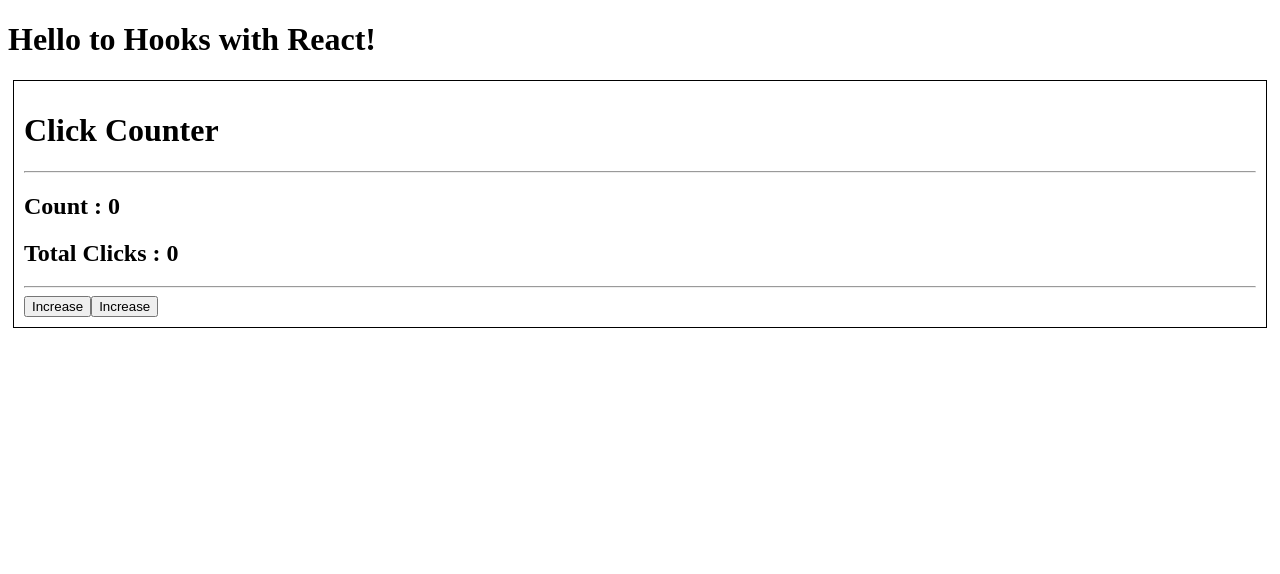
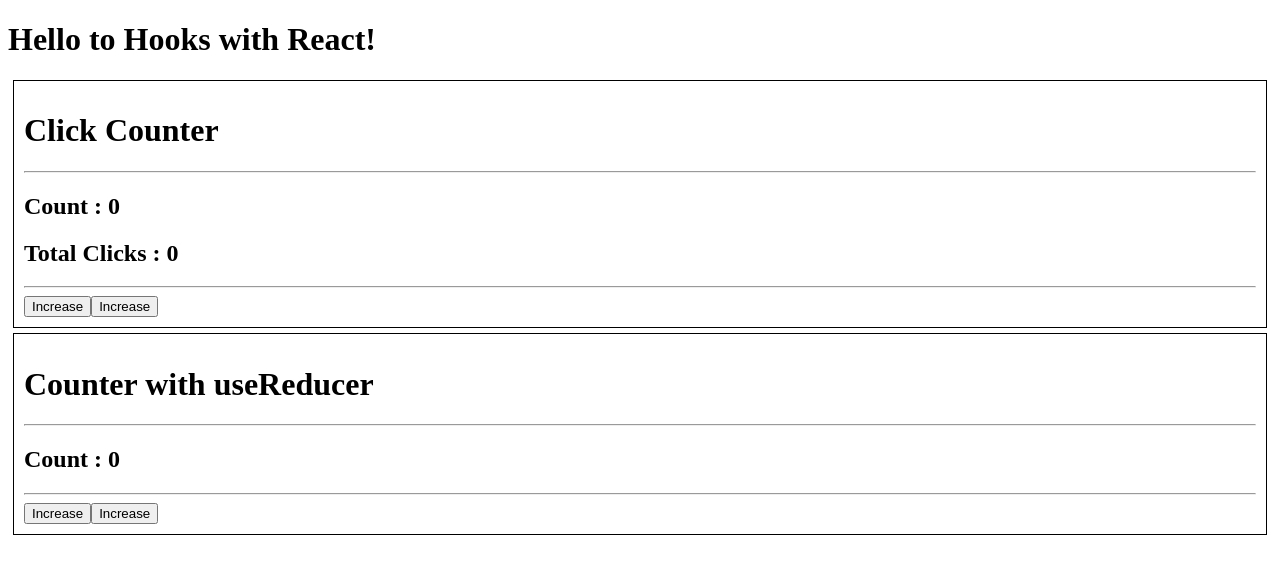
Before and after one commit to Thinkershine/React-Hooks, a Next.js app: page / in a window 1280 px wide. Shown: the top 574 px of the page. Built offline with nearby package versions, Linux system fonts and the light colour scheme.

Commit message:
Add ClickCounter with useReducer

```diff
--- a/pages/index.js
+++ b/pages/index.js
@@ -1,11 +1,13 @@
 import React from "react";
 import ClickCounter from "./../src/clickCounter";
+import CounterWithReducer from "./../src/reducerClickCounter";
 
 const App = () => {
   return (
     <div>
       <h1>Hello to Hooks with React!</h1>
       <ClickCounter />
+      <CounterWithReducer />
     </div>
   );
 };
--- a/src/clickCounter.js
+++ b/src/clickCounter.js
@@ -5,7 +5,7 @@
   const [clickCount, setClickCount] = React.useState(0);
 
   const increaseCounter = () => {
-    setCount(count + 1);
+    setTimeout(() => setCount(count => count + 1), 1000);
     setClickCount(clickCount + 1);
   };
 
--- /dev/null
+++ b/src/reducerClickCounter.js
@@ -0,0 +1,43 @@
+import React, { useReducer } from "react";
+
+const counterReducer = (state, action) => {
+  switch (action.type) {
+    case "INCREASE":
+      return { ...state, count: state.count + 1 };
+    case "DECREASE":
+      return { ...state, count: state.count - 1 };
+    default:
+      throw new Error();
+  }
+};
+
+const CounterWithReducer = () => {
+  const [state, dispatch] = useReducer(counterReducer, {
+    count: 0
+  });
+  const handleIncrease = () => {
+    dispatch({ type: "INCREASE" });
+  };
+  const handleDecrease = () => {
+    dispatch({ type: "DECREASE" });
+  };
+
+  const style = {
+    border: "1px  solid black",
+    padding: 10,
+    margin: 5
+  };
+
+  return (
+    <div style={style}>
+      <h1>Counter with useReducer</h1>
+      <hr />
+      <h2>Count : {state.count}</h2>
+      <hr />
+      <button onClick={handleIncrease}>Increase</button>
+      <button onClick={handleDecrease}>Increase</button>
+    </div>
+  );
+};
+
+export default CounterWithReducer;
```
